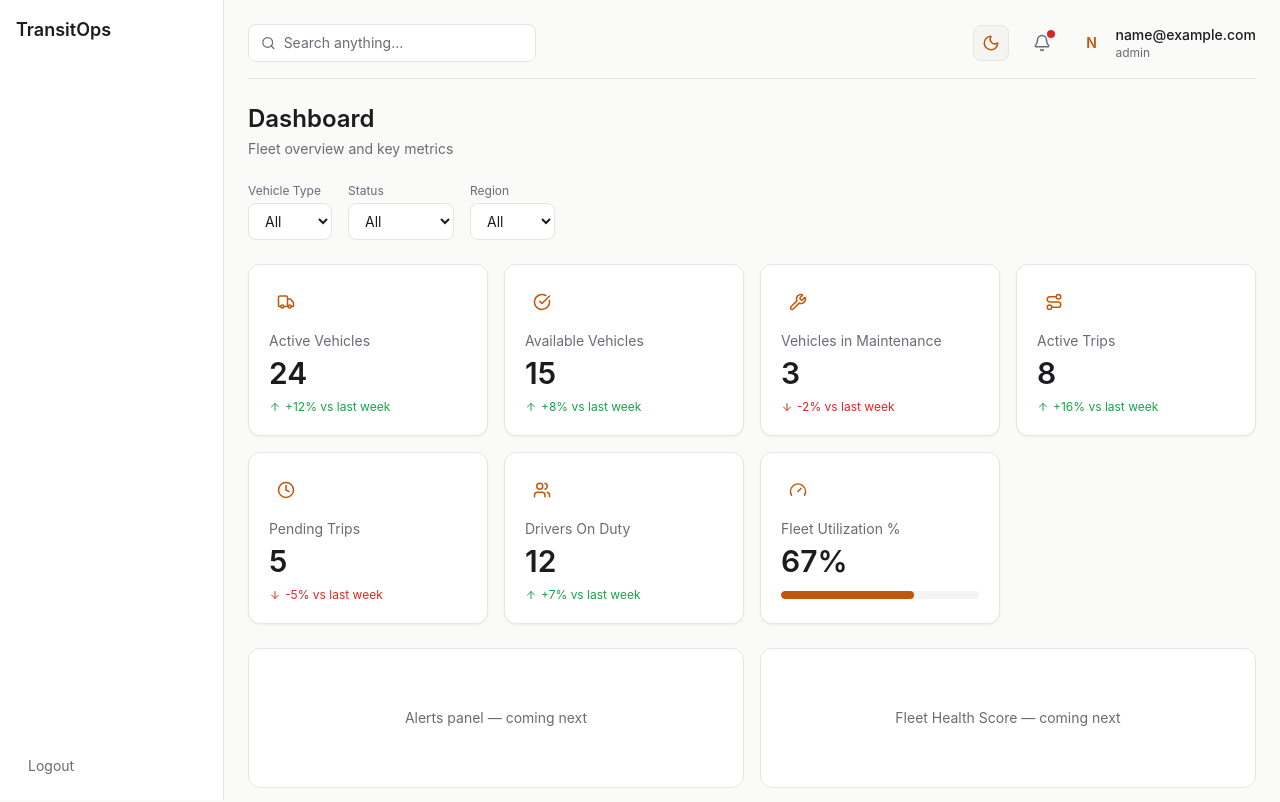
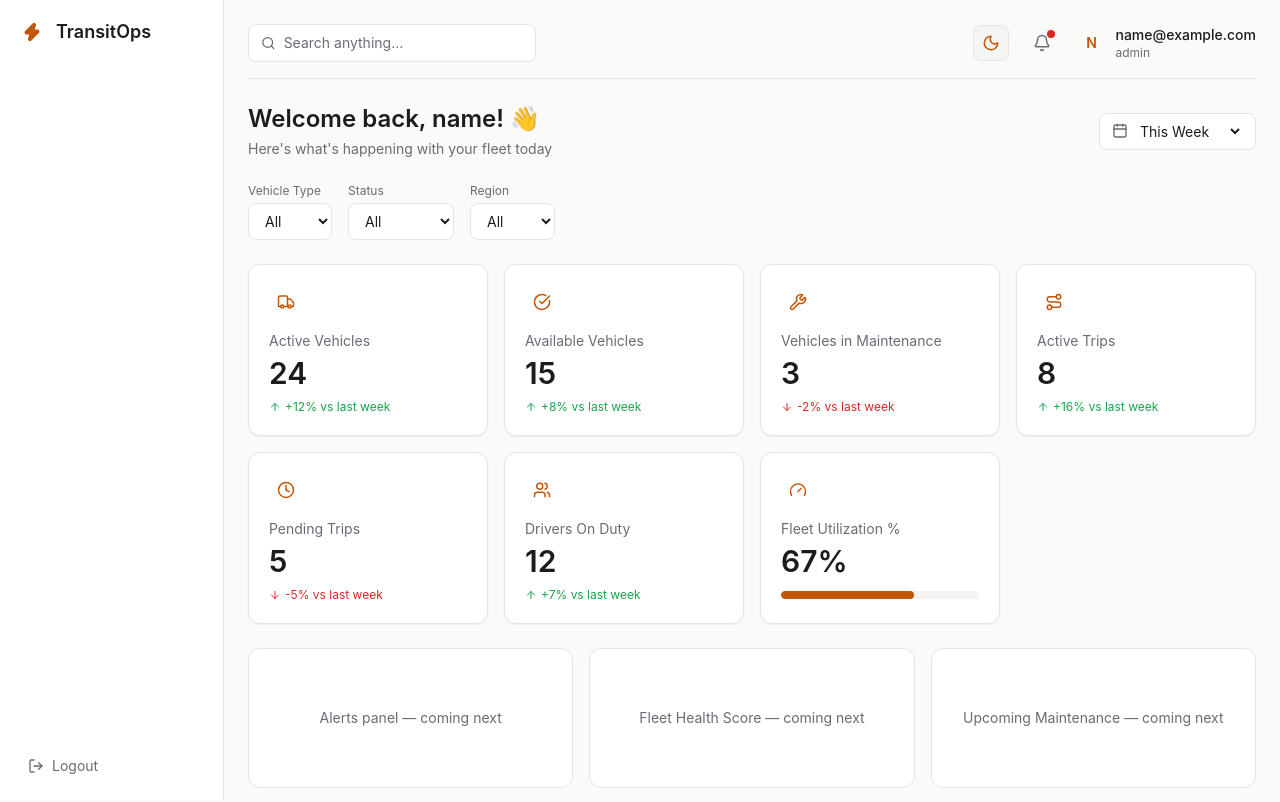
Before and after one commit to VidulaChavan/Odoo-Hackathon, a React (Vite) app in the folder frontend/: page /dashboard in a window 1280 px wide. Shown: the top 802 px of the page. Built offline with nearby package versions, Linux system fonts and the light colour scheme; sample sign-in values are in the browser's storage.

Commit message:
WIP: dashboard progress

```diff
--- a/frontend/src/components/Sidebar.jsx
+++ b/frontend/src/components/Sidebar.jsx
@@ -1,15 +1,18 @@
 import React from "react";
 import { Link } from "react-router-dom";
 import { useAuth } from "../context/AuthContext";
+import {
+  Zap, LayoutDashboard, Route, Truck, Wrench, Users, Fuel, BarChart3, LogOut,
+} from "lucide-react";
 
 const navItems = [
-  { label: "Dashboard", path: "/dashboard", roles: ["FLEET_MANAGER", "DISPATCHER", "SAFETY_OFFICER", "FINANCIAL_ANALYST"] },
-  { label: "Trip Dispatcher", path: "/trips", roles: ["DISPATCHER"] },
-  { label: "Vehicle Registry", path: "/vehicles", roles: ["FLEET_MANAGER", "DISPATCHER"] },
-  { label: "Maintenance", path: "/maintenance", roles: ["FLEET_MANAGER"] },
-  { label: "Driver Management", path: "/drivers", roles: ["SAFETY_OFFICER"] },
-  { label: "Fuel & Expense", path: "/fuel-expense", roles: ["FINANCIAL_ANALYST"] },
-  { label: "Reports & Analytics", path: "/reports", roles: ["FLEET_MANAGER", "FINANCIAL_ANALYST"] },
+  { label: "Dashboard", path: "/dashboard", icon: LayoutDashboard, roles: ["FLEET_MANAGER", "DISPATCHER", "SAFETY_OFFICER", "FINANCIAL_ANALYST"] },
+  { label: "Trip Dispatcher", path: "/trips", icon: Route, roles: ["DISPATCHER"] },
+  { label: "Vehicle Registry", path: "/vehicles", icon: Truck, roles: ["FLEET_MANAGER", "DISPATCHER"] },
+  { label: "Maintenance", path: "/maintenance", icon: Wrench, roles: ["FLEET_MANAGER"] },
+  { label: "Driver Management", path: "/drivers", icon: Users, roles: ["SAFETY_OFFICER"] },
+  { label: "Fuel & Expense", path: "/fuel-expense", icon: Fuel, roles: ["FINANCIAL_ANALYST"] },
+  { label: "Reports & Analytics", path: "/reports", icon: BarChart3, roles: ["FLEET_MANAGER", "FINANCIAL_ANALYST"] },
 ];
 
 function Sidebar() {
@@ -18,22 +21,34 @@ function Sidebar() {
 
   return (
     <nav className="w-56 h-screen bg-surface border-r border-border flex flex-col p-4">
-      <div className="text-text font-semibold mb-6 text-lg">TransitOps</div>
-      <div className="flex flex-col gap-2 flex-1">
-        {visibleItems.map((item) => (
+      <div className="flex items-center gap-2 mb-6">
+        <div className="bg-accent/10 rounded-lg p-1.5">
+          <Zap size={20} className="text-accent" fill="currentColor" />
+        </div>
+        <span className="text-text font-semibold text-lg">TransitOps</span>
+      </div>
+
+      <div className="flex flex-col gap-1 flex-1">
+        {visibleItems.map((item) => {
+          const Icon = item.icon;
+          return (
             <Link
               key={item.path}
               to={item.path}
-            className="text-text px-3 py-2 rounded hover:bg-elevated hover:text-accent transition-colors"
+              className="flex items-center gap-3 text-text px-3 py-2 rounded-lg hover:bg-elevated hover:text-accent transition-colors text-sm"
             >
+              <Icon size={17} />
               {item.label}
             </Link>
-        ))}
+          );
+        })}
       </div>
+
       <button
         onClick={logout}
-        className="text-muted hover:text-danger text-sm px-3 py-2 text-left"
+        className="flex items-center gap-2 text-muted hover:text-danger text-sm px-3 py-2 text-left"
       >
+        <LogOut size={16} />
         Logout
       </button>
     </nav>
--- a/frontend/src/pages/DashboardContent.jsx
+++ b/frontend/src/pages/DashboardContent.jsx
@@ -1,7 +1,9 @@
-import React, { useState, useMemo } from "react";
+import React, { useState, useMemo, useEffect } from "react";
 import {
-  Truck, CheckCircle, Wrench, Route, Clock, Users, Gauge, ArrowUp, ArrowDown,
+  Truck, CheckCircle, Wrench, Route, Clock, Users, Gauge,
+  ArrowUp, ArrowDown, Calendar,
 } from "lucide-react";
+import { useAuth } from "../context/AuthContext";
 
 const baseData = {
   All: { activeVehicles: 24, availableVehicles: 15, inMaintenance: 3, activeTrips: 8, pendingTrips: 5, driversOnDuty: 12, utilization: 67 },
@@ -10,39 +12,32 @@ const baseData = {
   Mini: { activeVehicles: 5, availableVehicles: 4, inMaintenance: 1, activeTrips: 1, pendingTrips: 1, driversOnDuty: 2, utilization: 55 },
 };
 
-// Multipliers simulate how Status/Region would narrow results once real
-// data exists. Applied on top of the Vehicle Type base numbers.
-const statusFactor = {
-  All: 1,
-  Available: 0.6,
-  "On Trip": 0.3,
-  "In Shop": 0.1,
-  Retired: 0.05,
-};
-
-const regionFactor = {
-  All: 1,
-  North: 0.4,
-  South: 0.3,
-  East: 0.2,
-  West: 0.15,
-};
+const statusFactor = { All: 1, Available: 0.6, "On Trip": 0.3, "In Shop": 0.1, Retired: 0.05 };
+const regionFactor = { All: 1, North: 0.4, South: 0.3, East: 0.2, West: 0.15 };
 
 function scale(value, factor) {
   return Math.max(0, Math.round(value * factor));
 }
 
 function DashboardContent() {
+  const { user } = useAuth();
   const [vehicleType, setVehicleType] = useState("All");
   const [status, setStatus] = useState("All");
   const [region, setRegion] = useState("All");
+  const [dateRange, setDateRange] = useState("This Week");
+  const [isReturning, setIsReturning] = useState(false);
+
+  useEffect(() => {
+    const seen = localStorage.getItem("hasLoggedInBefore");
+    if (seen) setIsReturning(true);
+    else localStorage.setItem("hasLoggedInBefore", "true");
+  }, []);
+
+  const displayName = user?.email?.split("@")[0] || "there";
 
   const data = useMemo(() => {
     const base = baseData[vehicleType] || baseData.All;
-    const sFactor = statusFactor[status] ?? 1;
-    const rFactor = regionFactor[region] ?? 1;
-    const combinedFactor = sFactor * rFactor;
-
+    const combinedFactor = (statusFactor[status] ?? 1) * (regionFactor[region] ?? 1);
     return {
       activeVehicles: scale(base.activeVehicles, combinedFactor || 1),
       availableVehicles: scale(base.availableVehicles, combinedFactor || 1),
@@ -65,53 +60,49 @@ function DashboardContent() {
 
   return (
     <div className="w-full">
-      <div className="mb-6">
-        <h1 className="text-2xl font-semibold text-text">Dashboard</h1>
-        <p className="text-muted text-sm mt-1">Fleet overview and key metrics</p>
+      <div className="flex items-center justify-between mb-6 flex-wrap gap-3">
+        <div>
+          <h1 className="text-2xl font-semibold text-text">
+            {isReturning ? `Welcome back, ${displayName}! 👋` : `Welcome, ${displayName}!`}
+          </h1>
+          <p className="text-muted text-sm mt-1">Here's what's happening with your fleet today</p>
+        </div>
+
+        <div className="flex items-center gap-2 bg-surface border border-border rounded-lg px-3 py-2">
+          <Calendar size={16} className="text-muted" />
+          <select
+            value={dateRange}
+            onChange={(e) => setDateRange(e.target.value)}
+            className="bg-transparent text-sm text-text focus:outline-none"
+          >
+            <option>Today</option>
+            <option>This Week</option>
+            <option>This Month</option>
+            <option>Last 30 Days</option>
+          </select>
+        </div>
       </div>
 
       <div className="flex flex-wrap gap-4 mb-6">
         <div className="flex flex-col gap-1">
           <label className="text-muted text-xs">Vehicle Type</label>
-          <select
-            value={vehicleType}
-            onChange={(e) => setVehicleType(e.target.value)}
-            className="bg-surface border border-border text-text text-sm rounded-lg px-3 py-2 focus:outline-none focus:ring-2 focus:ring-accent"
-          >
-            <option>All</option>
-            <option>Van</option>
-            <option>Truck</option>
-            <option>Mini</option>
+          <select value={vehicleType} onChange={(e) => setVehicleType(e.target.value)}
+            className="bg-surface border border-border text-text text-sm rounded-lg px-3 py-2 focus:outline-none focus:ring-2 focus:ring-accent">
+            <option>All</option><option>Van</option><option>Truck</option><option>Mini</option>
           </select>
         </div>
-
         <div className="flex flex-col gap-1">
           <label className="text-muted text-xs">Status</label>
-          <select
-            value={status}
-            onChange={(e) => setStatus(e.target.value)}
-            className="bg-surface border border-border text-text text-sm rounded-lg px-3 py-2 focus:outline-none focus:ring-2 focus:ring-accent"
-          >
-            <option>All</option>
-            <option>Available</option>
-            <option>On Trip</option>
-            <option>In Shop</option>
-            <option>Retired</option>
+          <select value={status} onChange={(e) => setStatus(e.target.value)}
+            className="bg-surface border border-border text-text text-sm rounded-lg px-3 py-2 focus:outline-none focus:ring-2 focus:ring-accent">
+            <option>All</option><option>Available</option><option>On Trip</option><option>In Shop</option><option>Retired</option>
           </select>
         </div>
-
         <div className="flex flex-col gap-1">
           <label className="text-muted text-xs">Region</label>
-          <select
-            value={region}
-            onChange={(e) => setRegion(e.target.value)}
-            className="bg-surface border border-border text-text text-sm rounded-lg px-3 py-2 focus:outline-none focus:ring-2 focus:ring-accent"
-          >
-            <option>All</option>
-            <option>North</option>
-            <option>South</option>
-            <option>East</option>
-            <option>West</option>
+          <select value={region} onChange={(e) => setRegion(e.target.value)}
+            className="bg-surface border border-border text-text text-sm rounded-lg px-3 py-2 focus:outline-none focus:ring-2 focus:ring-accent">
+            <option>All</option><option>North</option><option>South</option><option>East</option><option>West</option>
           </select>
         </div>
       </div>
@@ -123,25 +114,19 @@ function DashboardContent() {
           return (
             <div key={kpi.label} className="bg-surface border border-border rounded-xl p-5 shadow-sm hover:shadow-md transition-shadow">
               <div className="flex items-center justify-between mb-3">
-                <div className="bg-accent/10 rounded-full p-2">
-                  <Icon size={18} className="text-accent" />
-                </div>
+                <div className="bg-accent/10 rounded-full p-2"><Icon size={18} className="text-accent" /></div>
               </div>
               <p className="text-muted text-sm">{kpi.label}</p>
               <p className="text-text text-3xl font-semibold mt-1">{kpi.value}</p>
               <div className={`flex items-center gap-1 mt-2 text-xs ${kpi.up ? "text-success" : "text-danger"}`}>
-                <TrendIcon size={12} />
-                <span>{kpi.trend} vs last week</span>
+                <TrendIcon size={12} /><span>{kpi.trend} vs last week</span>
               </div>
             </div>
           );
         })}
-
         <div className="bg-surface border border-border rounded-xl p-5 shadow-sm hover:shadow-md transition-shadow">
           <div className="flex items-center justify-between mb-3">
-            <div className="bg-accent/10 rounded-full p-2">
-              <Gauge size={18} className="text-accent" />
-            </div>
+            <div className="bg-accent/10 rounded-full p-2"><Gauge size={18} className="text-accent" /></div>
           </div>
           <p className="text-muted text-sm">Fleet Utilization %</p>
           <p className="text-text text-3xl font-semibold mt-1">{data.utilization}%</p>
@@ -151,12 +136,24 @@ function DashboardContent() {
         </div>
       </div>
 
-      <div className="grid grid-cols-1 lg:grid-cols-2 gap-4">
+      <div className="grid grid-cols-1 lg:grid-cols-3 gap-4 mb-4">
         <div className="bg-surface border border-border rounded-xl p-5 min-h-[140px] flex items-center justify-center">
           <p className="text-muted text-sm">Alerts panel — coming next</p>
         </div>
         <div className="bg-surface border border-border rounded-xl p-5 min-h-[140px] flex items-center justify-center">
           <p className="text-muted text-sm">Fleet Health Score — coming next</p>
+        </div>
+        <div className="bg-surface border border-border rounded-xl p-5 min-h-[140px] flex items-center justify-center">
+          <p className="text-muted text-sm">Upcoming Maintenance — coming next</p>
+        </div>
+      </div>
+
+      <div className="grid grid-cols-1 lg:grid-cols-2 gap-4">
+        <div className="bg-surface border border-border rounded-xl p-5 min-h-[140px] flex items-center justify-center">
+          <p className="text-muted text-sm">Recent Trips — built by Reports module</p>
+        </div>
+        <div className="bg-surface border border-border rounded-xl p-5 min-h-[140px] flex items-center justify-center">
+          <p className="text-muted text-sm">Trips by Status / Fuel Efficiency — built by Reports module</p>
         </div>
       </div>
     </div>
```
Also changed, not shown: frontend/src/components/Header.jsx (+34 -6 lines), 1 other file (tests, documents, lock files or other folders). Lines whose indentation alone changed are shown as unchanged.
